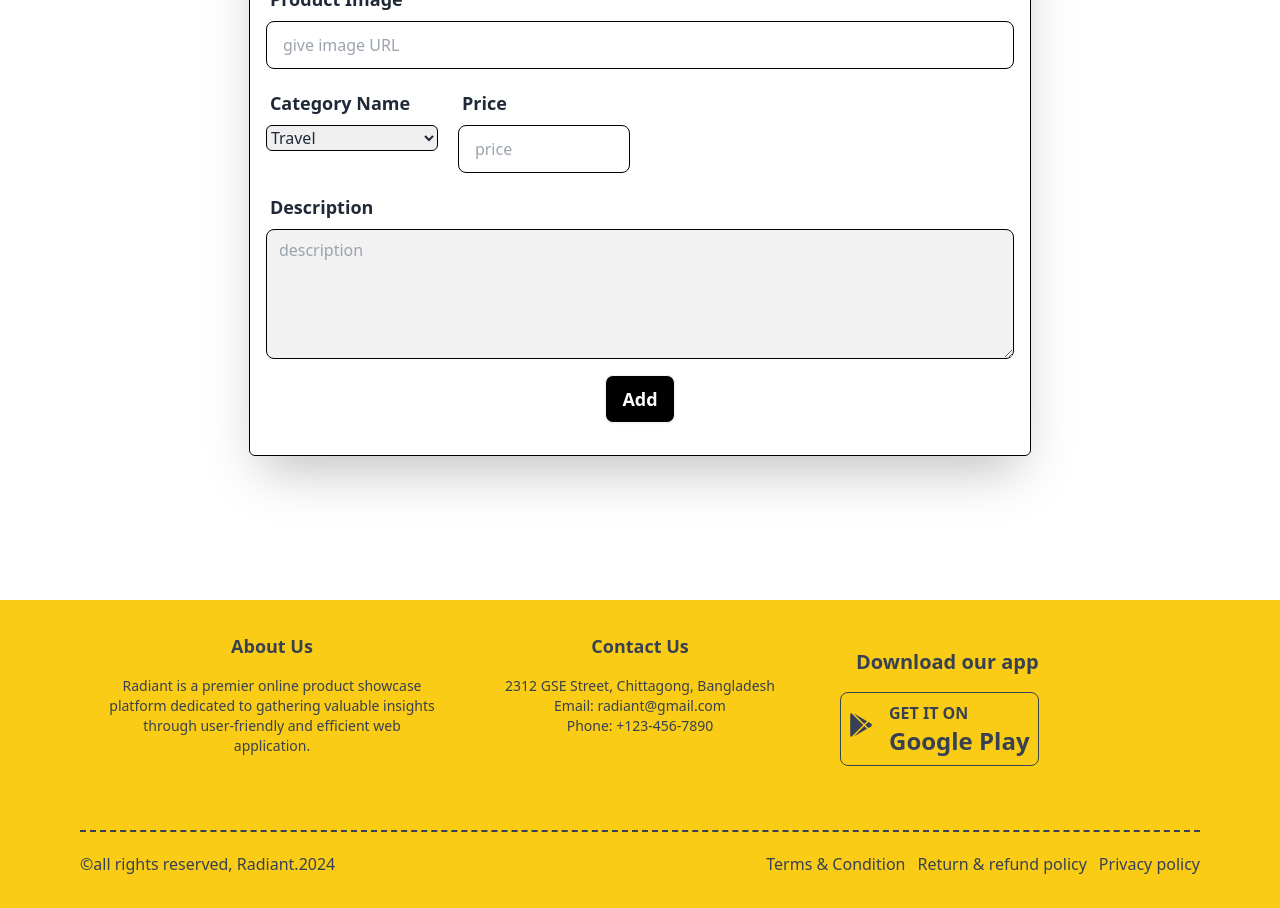
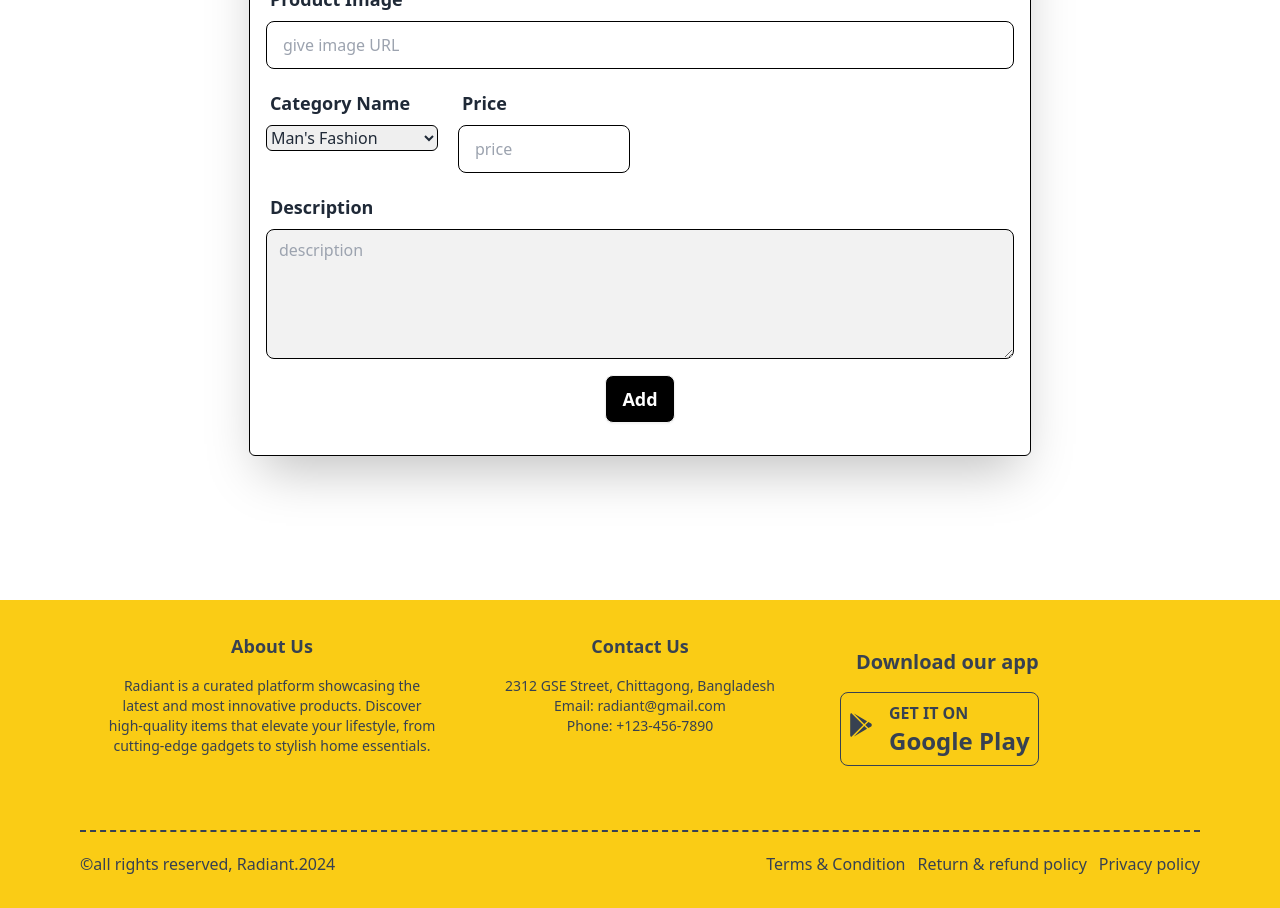
Before and after one commit to Mazed1314/radiant-client, a React (Vite) app: page /add-product in a window 1280 px wide. Shown: the part 280-1188 px from the top of the page. Built offline with nearby package versions, Linux system fonts and the light colour scheme; no server answers.

Commit message:
add product page functionality

```diff
--- a/src/Components/Footer.jsx
+++ b/src/Components/Footer.jsx
@@ -12,9 +12,10 @@ const Footer = () => {
                   About Us
                 </h4>
                 <p className="text-sm text-center">
-                  Radiant is a premier online product showcase platform
-                  dedicated to gathering valuable insights through user-friendly
-                  and efficient web application.
+                  Radiant is a curated platform showcasing the latest and most
+                  innovative products. Discover high-quality items that elevate
+                  your lifestyle, from cutting-edge gadgets to stylish home
+                  essentials.
                 </p>
               </div>
               <div className="mb-8 text-center">
--- a/src/Pages/AddProduct/AddProduct.jsx
+++ b/src/Pages/AddProduct/AddProduct.jsx
@@ -1,7 +1,60 @@
-import React from "react";
+import React, { useContext } from "react";
 import { Helmet } from "react-helmet";
+import { AuthContext } from "../../Providers/AuthProvider";
+import { useNavigate } from "react-router-dom";
+import Swal from "sweetalert2";
 
 const AddProduct = () => {
+  const { user } = useContext(AuthContext);
+  const navigate = useNavigate();
+  const handleAddProduct = (event) => {
+    event.preventDefault();
+    const form = event.target;
+    const name = form.name.value;
+    const category = form.category_name.value;
+    const description = form.description.value;
+    const image = form.photo.value;
+    const email = user.email;
+    const user_name = user.displayName;
+    const user_image = user.photoURL;
+    const publishDate = new Date().toISOString().split("T")[0];
+
+    const addNewProduct = {
+      name,
+      category,
+      description,
+      image,
+      email,
+      user_name,
+      user_image,
+      publishDate,
+    };
+    console.log(addNewProduct);
+
+    const url = "https://radiant-server-opal.vercel.app/addProduct";
+    // send data to the server
+    fetch(url, {
+      method: "POST",
+      headers: {
+        "content-type": "application/json",
+      },
+      body: JSON.stringify(addNewProduct),
+    })
+      .then((res) => res.json())
+      .then((data) => {
+        console.log(data);
+        if (data.insertedId) {
+          Swal.fire({
+            title: "Success!",
+            text: "Product Added Successfully",
+            icon: "success",
+            confirmButtonText: "Cool",
+          });
+          navigate(-1);
+        }
+      });
+  };
+
   return (
     <div>
       <div>
@@ -12,7 +65,7 @@ const AddProduct = () => {
           <h2 className="text-3xl text-center font-semibold my-4">
             Add a Product
           </h2>
-          <form>
+          <form onSubmit={handleAddProduct}>
             <div className="form-control w-full">
               <label className="label">
                 <span className="label-text text-lg font-semibold">
@@ -57,19 +110,16 @@ const AddProduct = () => {
                   name="category_name"
                   className="rounded-md border border-black"
                 >
-                  <option value="Travel">Travel</option>
-                  <option value="Technology">Technology</option>
-                  <option value="Finance">Finance</option>
-                  <option value="News">News</option>
-                  <option value="Literature">Literature</option>
-                  <option value="Fashion">Fashion </option>
-                  <option value="Beauty">Beauty</option>
-                  <option value="Lifestyle">Lifestyle</option>
-                  <option value="Parenting">Parenting</option>
-                  <option value="Food">Food</option>
-                  <option value="Health">Health</option>
-                  <option value="Art&Craft">Art&Craft</option>
-                  <option value="Photography">Photography</option>
+                  <option value="Travel">Man's Fashion</option>
+                  <option value="Technology">Women's Fashion</option>
+                  <option value="Finance">Electronic Accessories</option>
+                  <option value="News">Home appliances</option>
+                  <option value="Literature">Electronics Device</option>
+                  <option value="Fashion">Mother & Baby </option>
+                  <option value="Beauty">Groceries</option>
+                  <option value="Lifestyle">Home & Lifestyle</option>
+                  <option value="Parenting">Health & Beauty </option>
+                  <option value="Food">Jewelry</option>
                 </select>
               </div>
               <div className="form-control">
```
